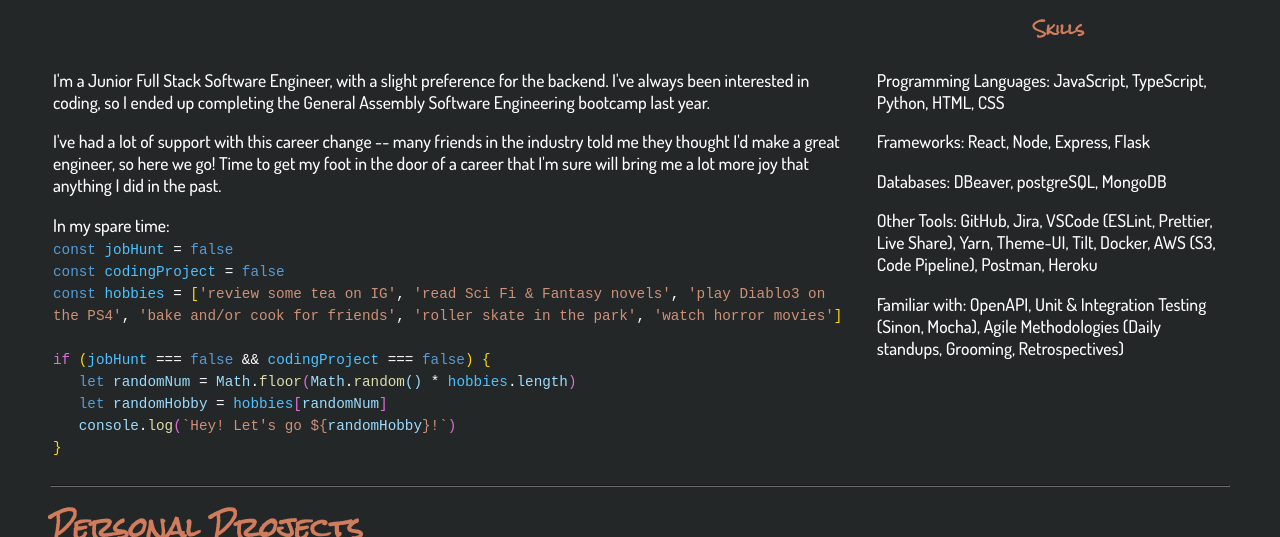
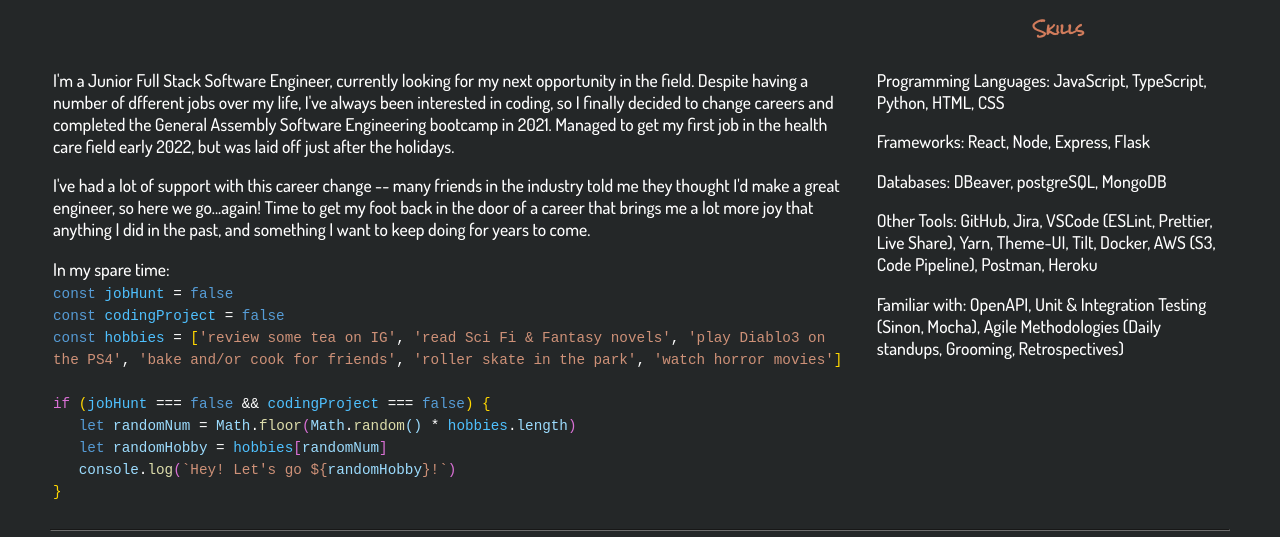
Before and after one commit to blakmagjick/portfolio, a plain HTML site: page index.html in a window 1280 px wide. Shown: the part 218-755 px from the top of the page. Drawn offline with Linux system fonts and the light colour scheme.

Commit message:
Updated about section

```diff
--- a/index.html
+++ b/index.html
@@ -27,8 +27,8 @@
                 </tr>
                 <tr>
                     <td id='aboutme2'>
-                        <p> I'm a Junior Full Stack Software Engineer, with a slight preference for the backend. I've always been interested in coding, so I ended up completing the General Assembly Software Engineering bootcamp last year.</p>
-                        <p>I've had a lot of support with this career change -- many friends in the industry told me they thought I'd make a great engineer, so here we go! Time to get my foot in the door of a career that I'm sure will bring me a lot more joy that anything I did in the past.</p>
+                        <p> I'm a Junior Full Stack Software Engineer, currently looking for my next opportunity in the field. Despite having a number of dfferent jobs over my life, I've always been interested in coding, so I finally decided to change careers and completed the General Assembly Software Engineering bootcamp in 2021. Managed to get my first job in the health care field early 2022, but was laid off just after the holidays. </p>
+                        <p>I've had a lot of support with this career change -- many friends in the industry told me they thought I'd make a great engineer, so here we go...again! Time to get my foot back in the door of a career that brings me a lot more joy that anything I did in the past, and something I want to keep doing for years to come.</p>
                         <p> In my spare time: <br />
                             <code>
                             <span class='drkbl'>const</span> <span class='medbl'>jobHunt</span> = <span class='drkbl'>false</span> <br />
```
